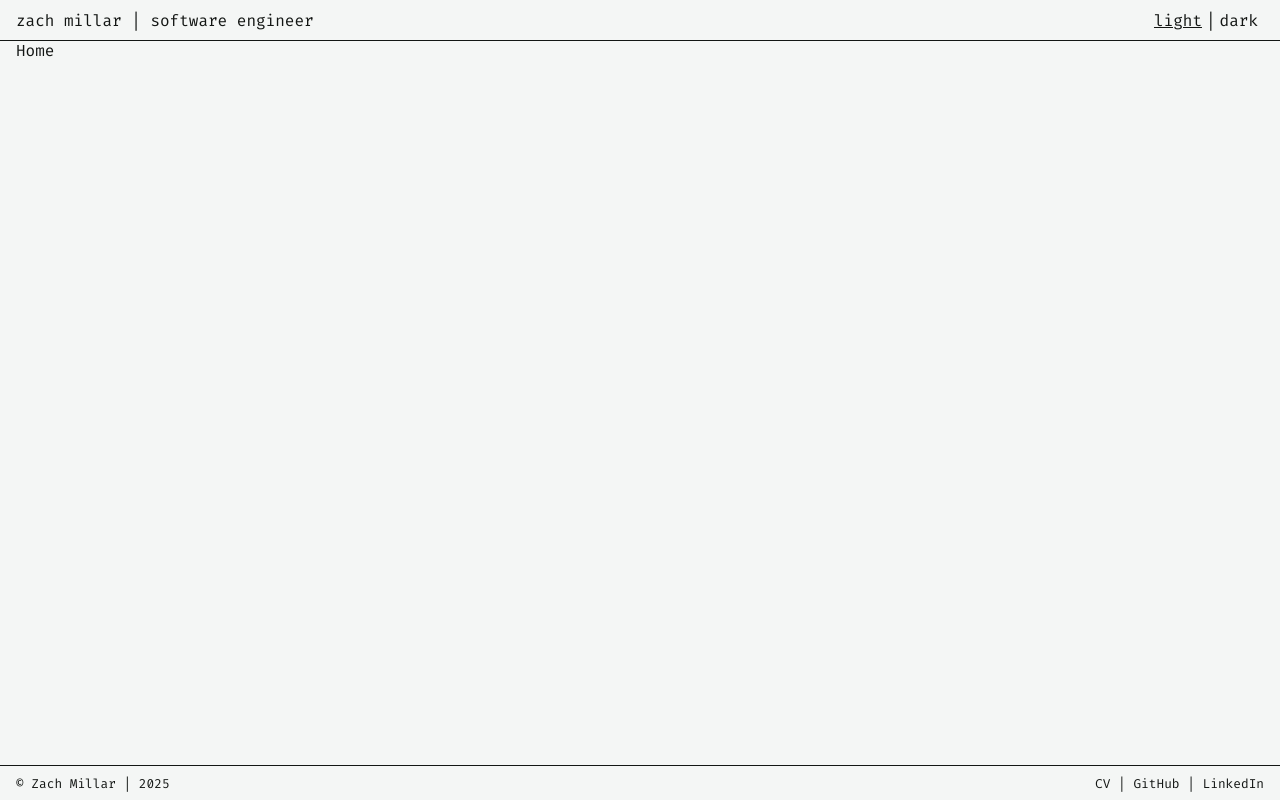
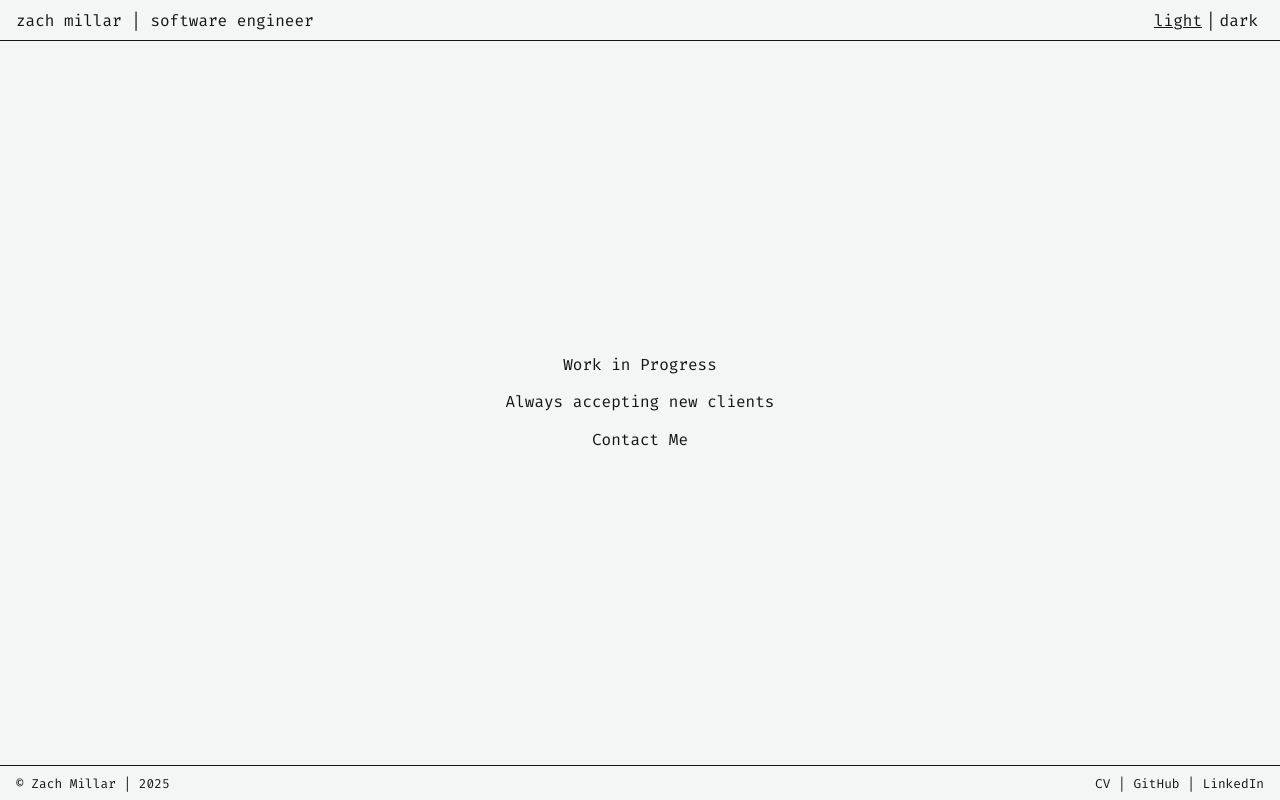
Before and after one commit to z-yeti/zachmillar_com, a React (Vite) app: page / in a window 1280 px wide. Built offline with nearby package versions, Linux system fonts and the light colour scheme.

Commit message:
chore: update home

```diff
--- /dev/null
+++ b/src/routes/Home/Home.module.css
@@ -0,0 +1,12 @@
+.home {
+  display: flex;
+  flex-direction: column;
+  align-items: center;
+  justify-content: center;
+  height: calc(100vh - 75px);
+  gap: 1rem;
+}
+
+.home a:hover {
+  text-decoration: underline;
+}
--- a/src/routes/Home/index.tsx
+++ b/src/routes/Home/index.tsx
@@ -1,5 +1,13 @@
+import { ContactButton } from "@/components/ContactButton";
 import { FC } from "react";
+import styles from "./Home.module.css";
 
 export const Home: FC = () => {
-  return <>Home</>;
+  return (
+    <div className={styles.home}>
+      <span>Work in Progress</span>
+      <span>Always accepting new clients</span>
+      <ContactButton />
+    </div>
+  );
 };
```
